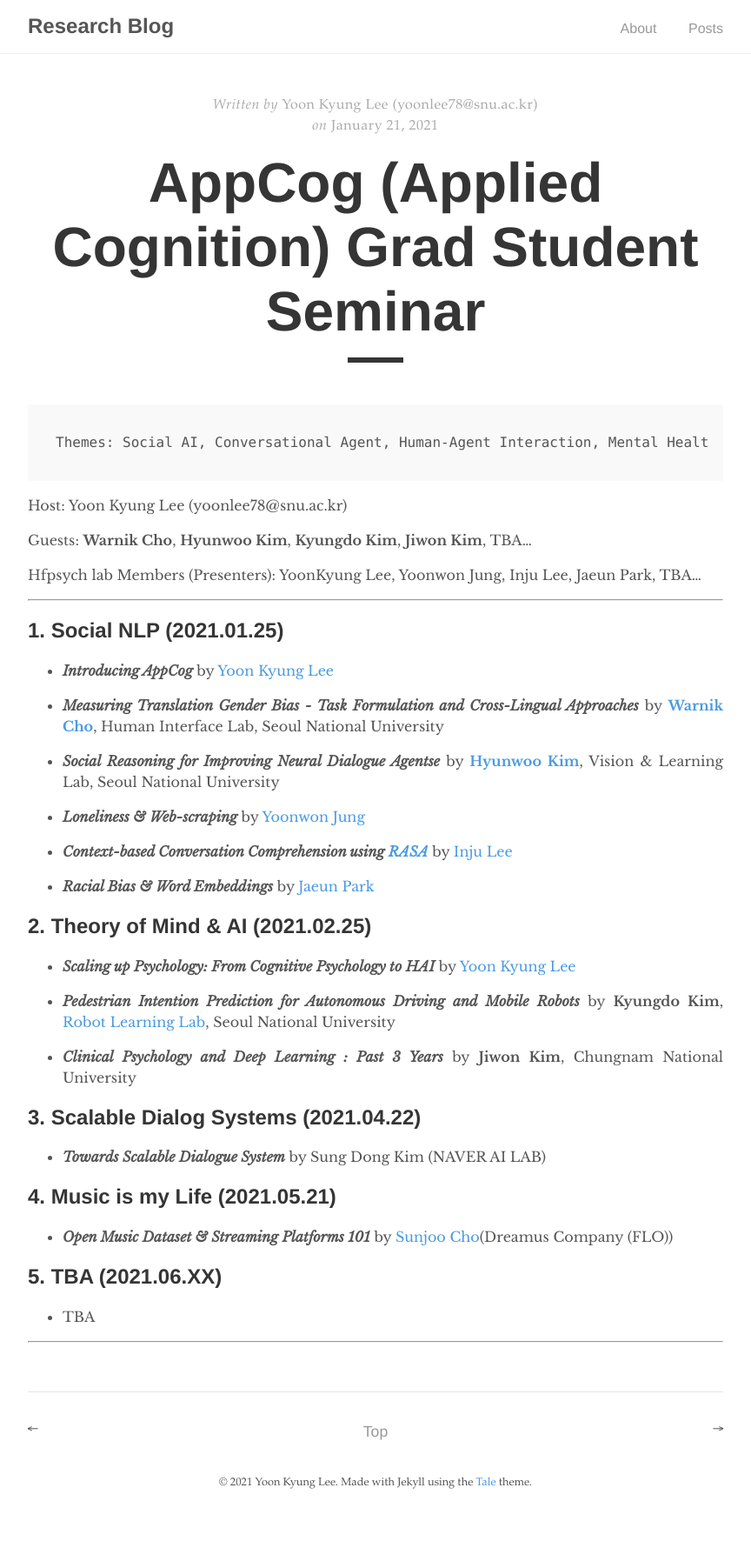
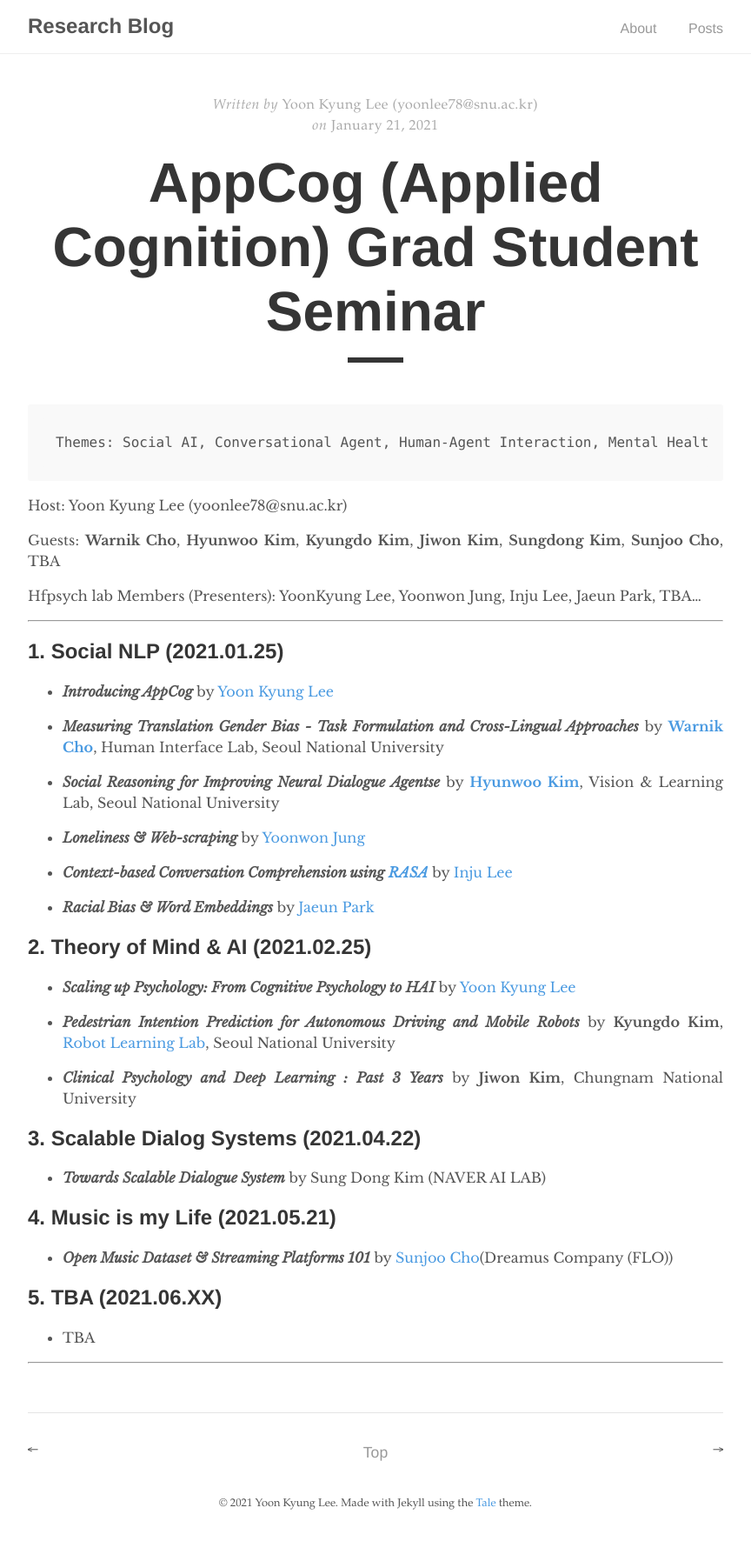
Before and after one commit to humanfactorspsych/blog, a Jekyll site: the page built from _posts/2021-01-21-appcog.md, in a window 1280 px wide. Shown: the whole page at 87% size, without its empty margins (208-1072 px from the left). Built offline with Jekyll 4.4.1, drawn with Linux system fonts in a browser that asks for light colours; before the commit the page ends 1748 px from its top, so only the background shows below that.

Commit message:
Update 2021-01-21-appcog.md

```diff
--- a/_posts/2021-01-21-appcog.md
+++ b/_posts/2021-01-21-appcog.md
@@ -8,7 +8,7 @@ author: "Yoon Kyung Lee (yoonlee78@snu.ac.kr)"
 
 Host: Yoon Kyung Lee (yoonlee78@snu.ac.kr) <br>
 
-Guests: **Warnik Cho**, **Hyunwoo Kim**, **Kyungdo Kim**, **Jiwon Kim**, TBA... <br>
+Guests: **Warnik Cho**, **Hyunwoo Kim**, **Kyungdo Kim**, **Jiwon Kim**, **Sungdong Kim**, **Sunjoo Cho**, TBA <br>
 
 Hfpsych lab Members (Presenters): YoonKyung Lee, Yoonwon Jung, Inju Lee, Jaeun Park, TBA... <br>
 
```
